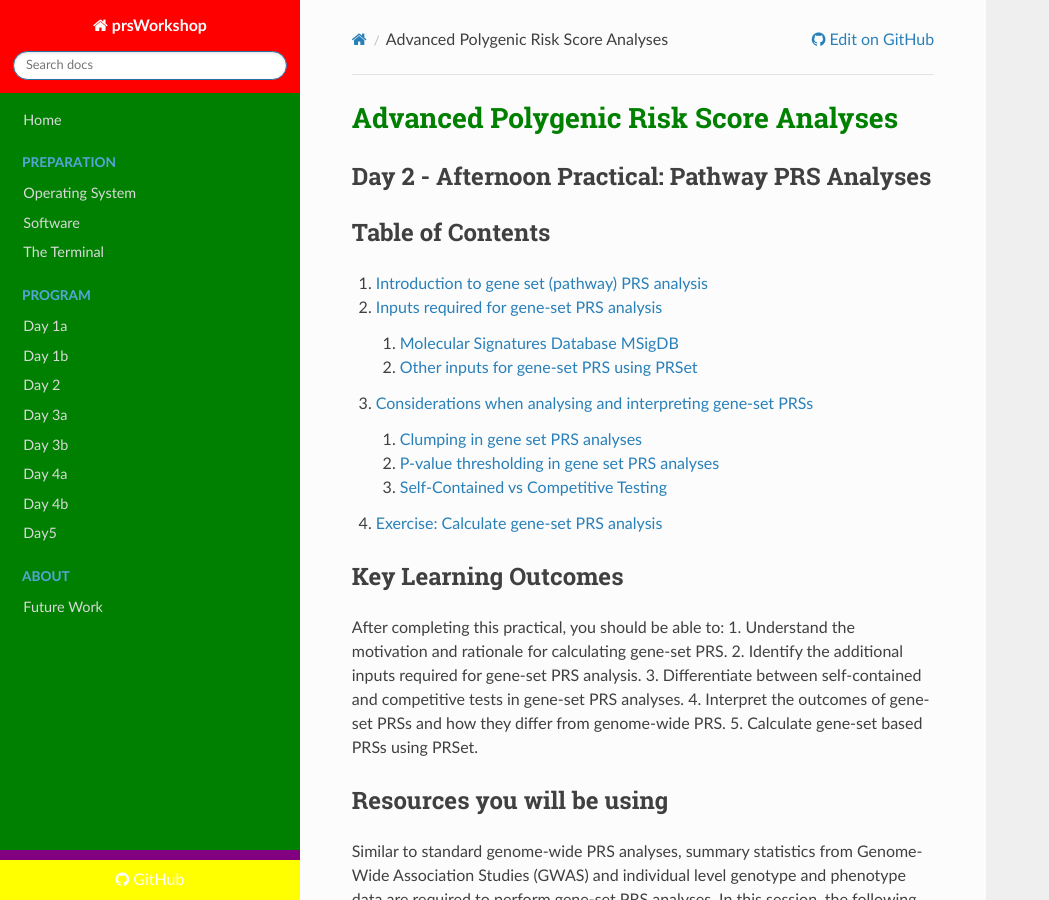
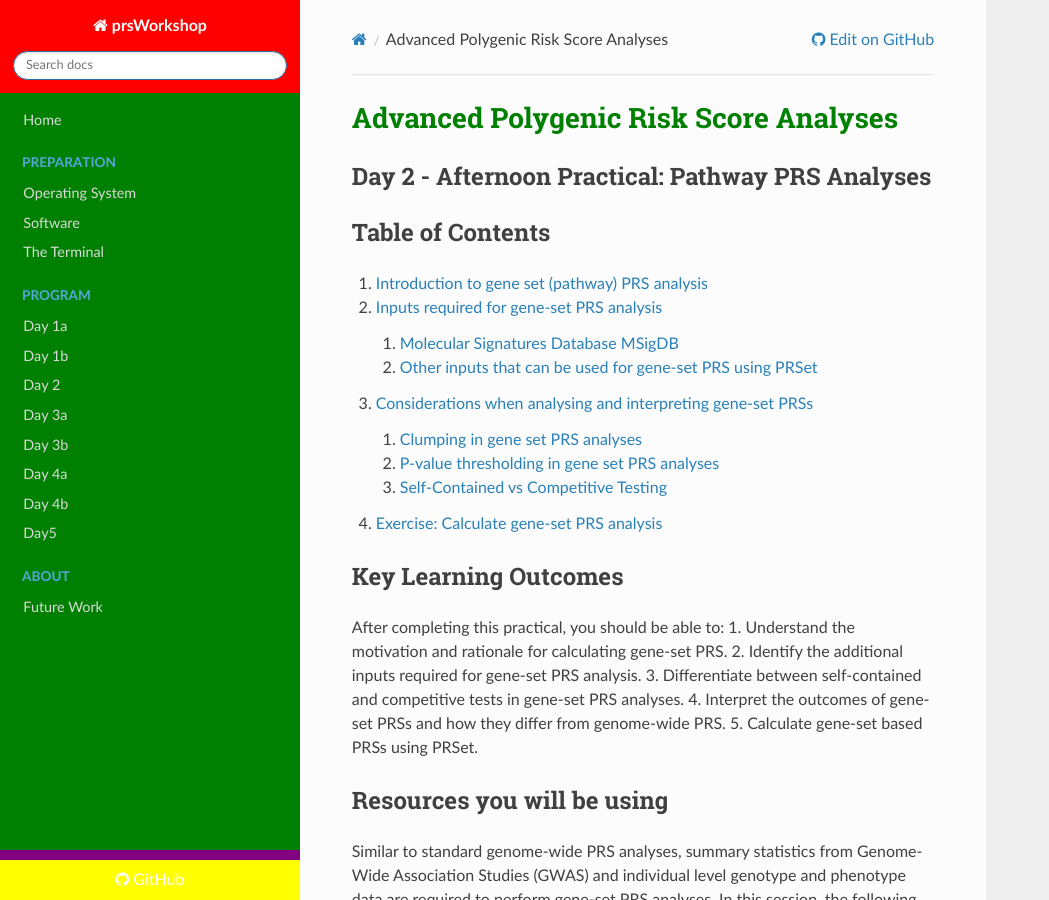
Before and after one commit to tadesouaiaia/prsWorkshop-website, an MkDocs documentation site: the page built from docs/Day2b.docx.md, in a window 1280 px wide and 900 px high. Shown: the whole window, without its empty margins (0-1049 px from the left). Built offline with MkDocs 1.6.1, drawn with Linux system fonts in a browser that asks for light colours; nearby versions of some CDN libraries; comment, search, counter and statistics services are not loaded; some of the changed text lies outside the part shown.

Commit message:
Updates Day2b.docx.md

```diff
--- a/docs/Day2b.docx.md
+++ b/docs/Day2b.docx.md
@@ -7,7 +7,7 @@
   1. [Introduction to gene set (pathway) PRS analysis](#gene-set-analysis-intro)
   2. [Inputs required for gene-set PRS analysis](#prset-inputs)
      1. [Molecular Signatures Database MSigDB](#molecular-signatures-Database-msigdb)
-     3. [Other inputs for gene-set PRS using PRSet](#other-inputs)
+     3. [Other inputs that can be used for gene-set PRS using PRSet](#other-inputs)
   3. [Considerations when analysing and interpreting gene-set PRSs](#considerations)
      1. [Clumping in gene set PRS analyses](#clumping)
      2. [P-value thresholding in gene set PRS analyses](#thresholding)
@@ -86,7 +86,7 @@
 You can find the description of each feature [here](http://www.sequenceontology.org/browser/obob.cgi).
 
 <a id="other-inputs"></a>
-### Other inputs for gene-set PRS using PRSet
+### Other inputs that can be used for gene-set PRS using PRSet
 
 #### Browser Extensible Data BED
 Browser Extensible Data (BED) file (diﬀerent to the binary ped file from PLINK), is a file format to define genetic regions. It contains 3 required fields per line (chromosome, start coordinate and end coordinate) together with 9 additional optional field. A special property of BED is that it is a 0-based format, i.e. chromosome starts at 0, as opposed to the usual 1-based format such as the PLINK format. For example, a SNP on chr1:10000 will be represented as:
```
Also changed, not shown: other parts of docs/Day2b.docx.md (+1 -1 lines).
